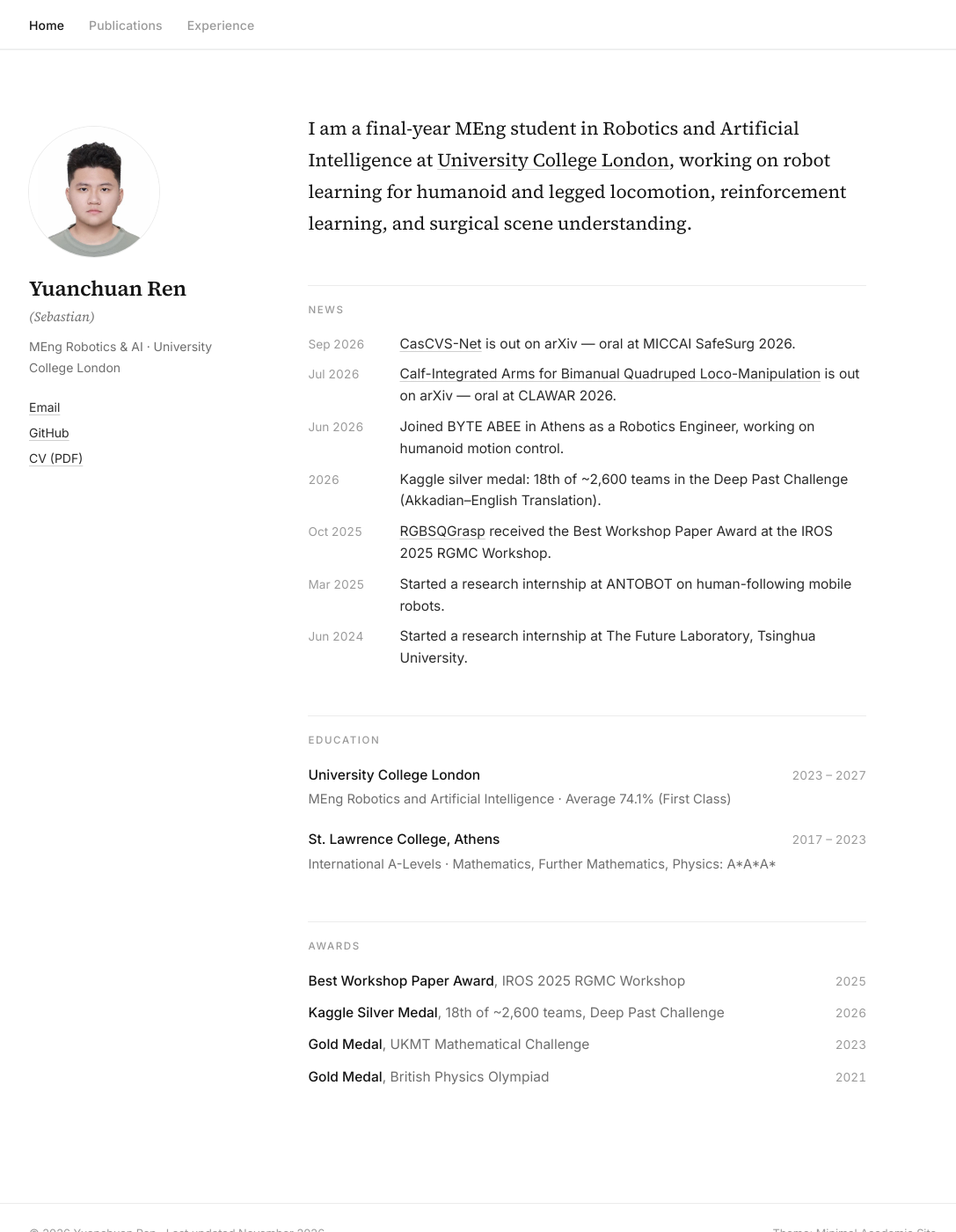
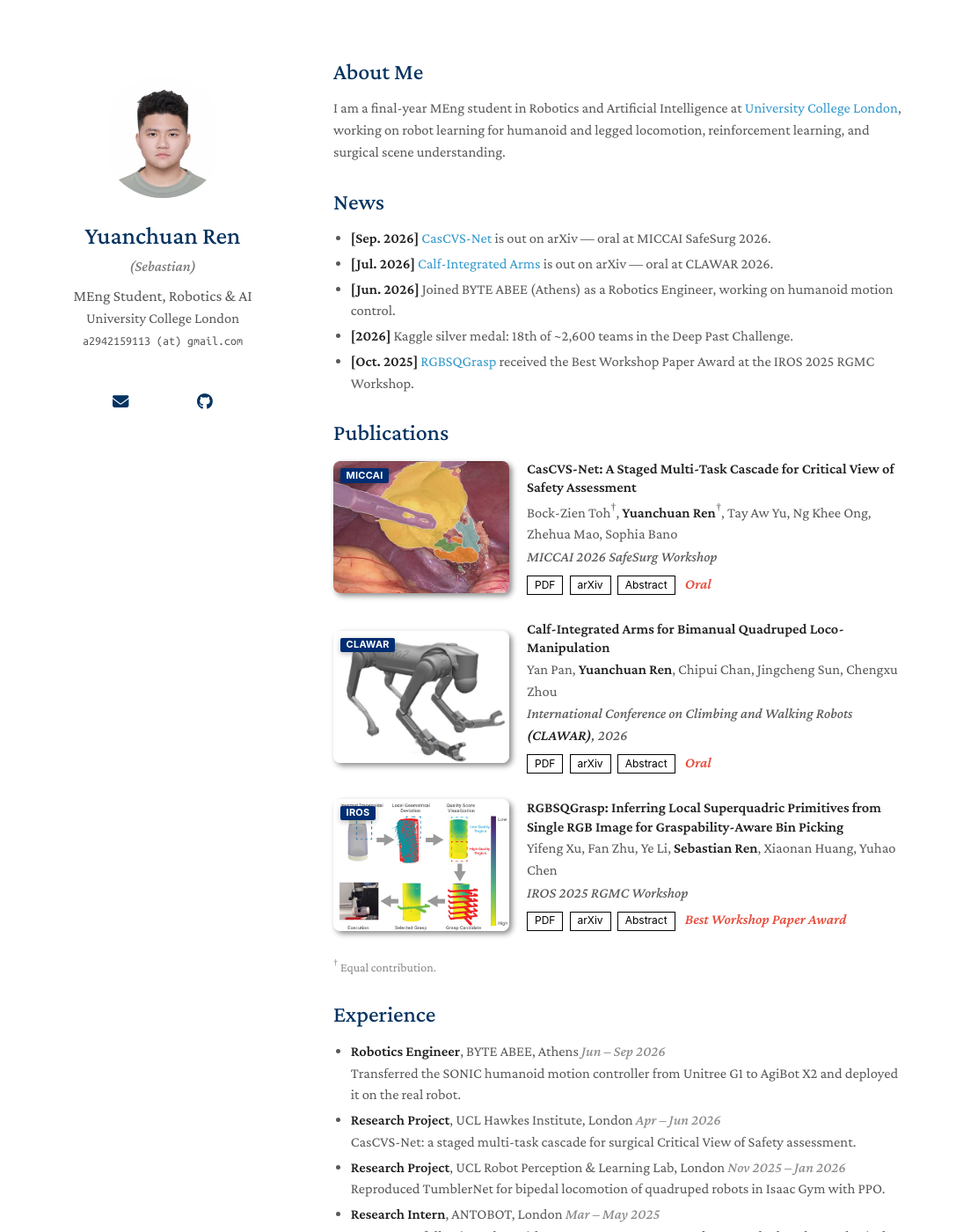
Before and after one commit to TaiE64/TaiE64.github.io, a Jekyll site: the page built from _pages/about.md, in a window 1280 px wide and 1400 px high. Shown: the whole window at 88% size, without its empty margins (91-1178 px from the left). Built offline with Jekyll 4.4.1, drawn with Linux system fonts in a browser that asks for light colours; a script bundle is joined from its source files by our own code; library files that are not in the unit come from our copies; a style sheet for code colours, icons or effects is not loaded; some of the changed text lies outside the part shown.

Commit message:
Home page in the style of Minimal Light
Standalone single-page home (layout adapted from yaoyao-liu/minimal-light,
CC0): fixed sidebar with avatar and links; About, News, Publications with
teaser images and venue badges, Experience, Education, Awards. Publication
entries live in _data/publications.yml.

Co-Authored-By: Claude Opus 5.5 <noreply@anthropic.com>

```diff
--- a/_config.yml
+++ b/_config.yml
@@ -29,7 +29,9 @@ author:
   pronouns         : ""
   bio              : "Robot learning: humanoid & legged locomotion, reinforcement learning, surgical scene understanding."
   location         : "London, UK"
+  position         : "MEng Student, Robotics & AI"
   employer         : "University College London"
+  employer_link    : "https://www.ucl.ac.uk/computer-science/"
   uri              :
   email            : "a2942159113@gmail.com"
 
--- /dev/null
+++ b/_data/publications.yml
@@ -0,0 +1,32 @@
+# Publications shown on the home page, newest first.
+main:
+
+  - title: "CasCVS-Net: A Staged Multi-Task Cascade for Critical View of Safety Assessment"
+    authors: "Bock-Zien Toh<sup>†</sup>, <strong>Yuanchuan Ren</strong><sup>†</sup>, Tay Aw Yu, Ng Khee Ong, Zhehua Mao, Sophia Bano"
+    conference_short: MICCAI
+    conference: "MICCAI 2026 SafeSurg Workshop"
+    arxiv: https://arxiv.org/abs/2609.27681
+    pdf: https://arxiv.org/pdf/2609.27681
+    image: /images/pubs/cascvs-net.jpg
+    notes: Oral
+    abstract: "CasCVS-Net assesses the Critical View of Safety in laparoscopic cholecystectomy by chaining three tasks: predicted boxes guide anatomy segmentation, and predicted masks supply the region features for CVS classification, so no ground-truth annotations are needed at inference. Staged training, from detection up to the full cascade, improves grounding of small and rare hepatocystic structures."
+
+  - title: "Calf-Integrated Arms for Bimanual Quadruped Loco-Manipulation"
+    authors: "Yan Pan, <strong>Yuanchuan Ren</strong>, Chipui Chan, Jingcheng Sun, Chengxu Zhou"
+    conference_short: CLAWAR
+    conference: "International Conference on Climbing and Walking Robots <strong>(CLAWAR)</strong>, 2026"
+    arxiv: https://arxiv.org/abs/2607.06186
+    pdf: https://arxiv.org/pdf/2607.06186
+    image: /images/pubs/calf-arms.jpg
+    notes: Oral
+    abstract: "An arm is built into each front calf of a Unitree Go2, so the robot can grasp at ground level and manipulate with both hands while all four feet stay planted. A vision-language model sequences skills from a fixed library for long-horizon tasks, shown in simulation on a cabinet task, a two-handed lift and an inter-arm handover."
+
+  - title: "RGBSQGrasp: Inferring Local Superquadric Primitives from Single RGB Image for Graspability-Aware Bin Picking"
+    authors: "Yifeng Xu, Fan Zhu, Ye Li, <strong>Sebastian Ren</strong>, Xiaonan Huang, Yuhao Chen"
+    conference_short: IROS
+    conference: "IROS 2025 RGMC Workshop"
+    arxiv: https://arxiv.org/abs/2503.02387
+    pdf: https://arxiv.org/pdf/2503.02387
+    image: /images/pubs/rgbsqgrasp.jpg
+    notes: Best Workshop Paper Award
+    abstract: "RGBSQGrasp picks objects from cluttered bins with a single RGB camera and no depth sensor: a foundation depth model and a superquadric-fitting network recover a compact shape primitive for each object, which then guides grasp-pose sampling. Real-robot experiments show reliable grasps on unseen objects in packed bins."
--- /dev/null
+++ b/_includes/home-publications.html
@@ -0,0 +1,29 @@
+<h2 id="publications">Publications</h2>
+
+<div class="publications">
+<ol class="bibliography">
+{% for p in site.data.publications.main %}
+<li>
+  <div class="pub-row">
+    <div class="abbr">
+      <a href="{{ p.arxiv }}" target="_blank" rel="noopener"><img class="teaser" src="{{ p.image }}" alt="{{ p.title | strip_html | escape }}" loading="lazy"></a>
+      <abbr class="badge">{{ p.conference_short }}</abbr>
+    </div>
+    <div class="info">
+      <div class="title"><a href="{{ p.arxiv }}" target="_blank" rel="noopener">{{ p.title }}</a></div>
+      <div class="author">{{ p.authors }}</div>
+      <div class="periodical"><em>{{ p.conference }}</em></div>
+      <div class="links">
+        <a href="{{ p.pdf }}" class="btn" target="_blank" rel="noopener">PDF</a>
+        <a href="{{ p.arxiv }}" class="btn" target="_blank" rel="noopener">arXiv</a>
+        <a href="#" class="btn abstract-toggle" aria-expanded="false" aria-controls="abs-{{ forloop.index }}">Abstract</a>
+        <span class="notes">{{ p.notes }}</span>
+      </div>
+    </div>
+  </div>
+  <div class="abstract" id="abs-{{ forloop.index }}"><p>{{ p.abstract }}</p></div>
+</li>
+{% endfor %}
+</ol>
+</div>
+<p class="pub-note"><sup>†</sup> Equal contribution.</p>
--- /dev/null
+++ b/_layouts/homepage.html
@@ -0,0 +1,61 @@
+<!DOCTYPE html>
+<!-- Home page layout adapted from the Minimal Light theme by Yaoyao Liu (CC0): https://github.com/yaoyao-liu/minimal-light -->
+<html lang="en">
+  <head>
+    <meta charset="UTF-8">
+    <meta http-equiv="X-UA-Compatible" content="IE=edge">
+    <meta name="viewport" content="width=device-width, initial-scale=1">
+    <title>{{ site.author.name }} | {{ site.author.employer }}</title>
+    <meta name="description" content="{{ site.description }}">
+    <link rel="canonical" href="{{ site.url }}/">
+    <link rel="icon" type="image/svg+xml" href="/images/favicon.svg">
+    <link rel="stylesheet" href="https://cdnjs.cloudflare.com/ajax/libs/academicons/1.8.6/css/academicons.min.css" integrity="sha256-uFVgMKfistnJAfoCUQigIl+JfUaP47GrRKjf6CTPVmw=" crossorigin="anonymous">
+    <link rel="stylesheet" href="https://cdnjs.cloudflare.com/ajax/libs/font-awesome/6.4.2/css/all.min.css" integrity="sha512-z3gLpd7yknf1YoNbCzqRKc4qyor8gaKU1qmn+CShxbuBusANI9QpRohGBreCFkKxLhei6S9CQXFEbbKuqLg0DA==" crossorigin="anonymous" referrerpolicy="no-referrer">
+    <link rel="stylesheet" href="https://fonts.googleapis.com/css2?family=Crimson+Pro:ital,wght@0,400;0,500;0,600;1,500;1,600&family=Ubuntu+Mono&display=swap">
+    <link rel="stylesheet" href="/assets/css/home.css">
+  </head>
+  <body>
+    <div class="wrapper">
+      <header>
+        <a class="image avatar"><img src="/images/{{ site.author.avatar }}" alt="{{ site.author.name }}"></a>
+
+        <h1>{{ site.author.name }}</h1>
+        {% if site.author.alias %}<div class="alias">({{ site.author.alias }})</div>{% endif %}
+
+        <position>{{ site.author.position }}</position>
+        <br>
+        <a href="{{ site.author.employer_link }}" rel="noopener"><autocolor>{{ site.author.employer }}</autocolor></a>
+        <br>
+        <email>{{ site.author.email | replace: "@", " (at) " }}</email>
+
+        <br>
+        <br>
+        <div class="social-icons">
+          <a href="mailto:{{ site.author.email }}" title="Email"><i class="fas fa-envelope"></i></a>
+          <a href="/Sebastian_Ren_CV.pdf" title="CV"><i class="ai ai-cv" style="font-size:1.3rem;"></i></a>
+          {% if site.author.googlescholar %}<a href="https://scholar.google.com/citations?user={{ site.author.googlescholar }}" title="Google Scholar"><i class="ai ai-google-scholar" style="font-size:1.2rem"></i></a>{% endif %}
+          <a href="https://github.com/{{ site.author.github }}" title="GitHub"><i class="fab fa-github"></i></a>
+          {% if site.author.linkedin %}<a href="https://www.linkedin.com/in/{{ site.author.linkedin }}" title="LinkedIn"><i class="fab fa-linkedin"></i></a>{% endif %}
+        </div>
+        <br>
+      </header>
+
+      <section>
+        {{ content }}
+        <br>
+        <p><small>Last updated {{ site.time | date: "%B %Y" }}. Design adapted from the <a href="https://github.com/yaoyao-liu/minimal-light" target="_blank" rel="noopener">Minimal Light</a> theme.</small></p>
+      </section>
+    </div>
+
+    <script>
+      document.querySelectorAll('.publications .abstract-toggle').forEach(function (btn) {
+        btn.addEventListener('click', function (e) {
+          e.preventDefault();
+          var box = document.getElementById(btn.getAttribute('aria-controls'));
+          var open = box.classList.toggle('open');
+          btn.setAttribute('aria-expanded', String(open));
+        });
+      });
+    </script>
+  </body>
+</html>
--- a/_pages/about.md
+++ b/_pages/about.md
@@ -1,38 +1,48 @@
 ---
+layout: homepage
 permalink: /
-author_profile: false
 redirect_from:
   - /about/
   - /about.html
 ---
 
-<p class="lead">I am a final-year MEng student in Robotics and Artificial Intelligence at <a href="https://www.ucl.ac.uk/computer-science/">University College London</a>, working on robot learning for humanoid and legged locomotion, reinforcement learning, and surgical scene understanding.</p>
+## About Me
 
-<h2 class="section">News</h2>
-<ul class="news">
-  <li><time>Sep 2026</time><span><a href="https://arxiv.org/abs/2609.27681">CasCVS-Net</a> is out on arXiv — oral at MICCAI SafeSurg 2026.</span></li>
-  <li><time>Jul 2026</time><span><a href="https://arxiv.org/abs/2607.06186">Calf-Integrated Arms for Bimanual Quadruped Loco-Manipulation</a> is out on arXiv — oral at CLAWAR 2026.</span></li>
-  <li><time>Jun 2026</time><span>Joined BYTE ABEE in Athens as a Robotics Engineer, working on humanoid motion control.</span></li>
-  <li><time>2026</time><span>Kaggle silver medal: 18th of ~2,600 teams in the Deep Past Challenge (Akkadian–English Translation).</span></li>
-  <li><time>Oct 2025</time><span><a href="https://arxiv.org/abs/2503.02387">RGBSQGrasp</a> received the Best Workshop Paper Award at the IROS 2025 RGMC Workshop.</span></li>
-  <li><time>Mar 2025</time><span>Started a research internship at ANTOBOT on human-following mobile robots.</span></li>
-  <li><time>Jun 2024</time><span>Started a research internship at The Future Laboratory, Tsinghua University.</span></li>
-</ul>
+I am a final-year MEng student in Robotics and Artificial Intelligence at [University College London](https://www.ucl.ac.uk/computer-science/), working on robot learning for humanoid and legged locomotion, reinforcement learning, and surgical scene understanding.
 
-<h2 class="section">Education</h2>
-<div class="entry">
-  <div class="entry__head"><span class="entry__title">University College London</span><span class="entry__date">2023 – 2027</span></div>
-  <p class="entry__sub">MEng Robotics and Artificial Intelligence · Average 74.1% (First Class)</p>
-</div>
-<div class="entry">
-  <div class="entry__head"><span class="entry__title">St. Lawrence College, Athens</span><span class="entry__date">2017 – 2023</span></div>
-  <p class="entry__sub">International A-Levels · Mathematics, Further Mathematics, Physics: A*A*A*</p>
-</div>
+## News
 
-<h2 class="section">Awards</h2>
-<ul class="awards">
-  <li><span><strong>Best Workshop Paper Award</strong>, IROS 2025 RGMC Workshop</span><span>2025</span></li>
-  <li><span><strong>Kaggle Silver Medal</strong>, 18th of ~2,600 teams, Deep Past Challenge</span><span>2026</span></li>
-  <li><span><strong>Gold Medal</strong>, UKMT Mathematical Challenge</span><span>2023</span></li>
-  <li><span><strong>Gold Medal</strong>, British Physics Olympiad</span><span>2021</span></li>
-</ul>
+- **[Sep. 2026]** [CasCVS-Net](https://arxiv.org/abs/2609.27681) is out on arXiv — oral at MICCAI SafeSurg 2026.
+- **[Jul. 2026]** [Calf-Integrated Arms](https://arxiv.org/abs/2607.06186) is out on arXiv — oral at CLAWAR 2026.
+- **[Jun. 2026]** Joined BYTE ABEE (Athens) as a Robotics Engineer, working on humanoid motion control.
+- **[2026]** Kaggle silver medal: 18th of ~2,600 teams in the Deep Past Challenge.
+- **[Oct. 2025]** [RGBSQGrasp](https://arxiv.org/abs/2503.02387) received the Best Workshop Paper Award at the IROS 2025 RGMC Workshop.
+
+{% include home-publications.html %}
+
+## Experience
+
+- **Robotics Engineer**, BYTE ABEE, Athens <span class="when">Jun – Sep 2026</span>
+  Transferred the SONIC humanoid motion controller from Unitree G1 to AgiBot X2 and deployed it on the real robot.
+- **Research Project**, UCL Hawkes Institute, London <span class="when">Apr – Jun 2026</span>
+  CasCVS-Net: a staged multi-task cascade for surgical Critical View of Safety assessment.
+- **Research Project**, UCL Robot Perception & Learning Lab, London <span class="when">Nov 2025 – Jan 2026</span>
+  Reproduced TumblerNet for bipedal locomotion of quadruped robots in Isaac Gym with PPO.
+- **Research Intern**, ANTOBOT, London <span class="when">Mar – May 2025</span>
+  ROS person-following robot with YOLOv8n, OSNet Re-ID and an EKF, deployed on a physical robot.
+- **Research Intern**, The Future Laboratory, Tsinghua University, Beijing <span class="when">Jun – Sep 2024</span>
+  Airflow simulation for bio-inspired olfaction and E-nose data-collection software.
+
+## Education
+
+- **University College London**, MEng Robotics and Artificial Intelligence <span class="when">2023 – 2027</span>
+  Average 74.1% (First Class).
+- **St. Lawrence College, Athens**, International A-Levels <span class="when">2017 – 2023</span>
+  Mathematics, Further Mathematics, Physics: A\*A\*A\*.
+
+## Awards
+
+- **Best Workshop Paper Award**, IROS 2025 RGMC Workshop, 2025.
+- **Kaggle Silver Medal**, 18th of ~2,600 teams, Deep Past Challenge, 2026.
+- **Gold Medal**, UKMT Mathematical Challenge, 2023.
+- **Gold Medal**, British Physics Olympiad, 2021.
--- /dev/null
+++ b/assets/css/home.css
@@ -0,0 +1,143 @@
+/* Home page styles, adapted from the Minimal Light theme by Yaoyao Liu (CC0):
+   https://github.com/yaoyao-liu/minimal-light  (no-dark-mode variant) */
+
+body {
+  background-color: #fff;
+  padding: 0;
+  margin: 0;
+  font: 16.5px/1.5 "Crimson Pro", Georgia, serif;
+  color: #595959;
+  font-weight: 400;
+  -webkit-font-smoothing: antialiased;
+}
+
+h1, h2, h3, h4 { color: #043361; line-height: 1.1; }
+h1 { font-size: 28px; font-weight: 500; margin: 0 0 6px; }
+h2 { font-size: 157%; font-weight: 500; margin: 2px 0 15px; }
+
+p, ul, ol { margin: 0 0 20px; }
+ul { padding-left: 1.2em; }
+li { margin-bottom: 4px; }
+strong { color: #222; font-weight: 600; }
+small { font-size: 12px; color: #999; }
+
+a { color: #39c; text-decoration: none; }
+a:hover { color: #069; }
+
+img { max-width: 100%; }
+
+.wrapper { width: 960px; margin: 0 auto; }
+
+/* ---------- Sidebar ---------- */
+header {
+  width: 232px;
+  float: left;
+  position: fixed;
+  padding-top: 4em;
+  text-align: center;
+}
+.image.avatar { display: inline-block; }
+.image.avatar img { border-radius: 100%; width: 60%; padding: 20px; }
+.alias { font-style: italic; font-size: 17px; color: #777; margin: 0 0 8px; }
+position { font-size: 1.1rem; }
+autocolor { color: #595959; }
+email { font-size: 14px; font-family: "Ubuntu Mono", monospace; }
+
+.social-icons a {
+  display: inline-block;
+  height: 2.4rem;
+  width: 2.4rem;
+  color: #043361 !important;
+  border-radius: 100%;
+  text-align: center;
+  font-size: 1.15rem;
+  line-height: 2.5rem;
+  margin-right: 0.4rem;
+  transition: transform 0.15s ease;
+}
+.social-icons a:last-child { margin-right: 0; }
+.social-icons a:hover { color: #000 !important; transform: scale(1.2); }
+
+/* ---------- Main column ---------- */
+section {
+  width: 650px;
+  float: right;
+  padding-top: 4em;
+  padding-bottom: 50px;
+}
+section h2 { margin-top: 30px; }
+section h2:first-child { margin-top: 2px; }
+
+.when { color: #8a8a8a; font-style: italic; white-space: nowrap; }
+
+/* ---------- Publications ---------- */
+.publications { margin-top: 0.5rem; }
+.publications ol.bibliography { list-style: none; padding: 0; margin: 0; }
+.publications ol.bibliography li { margin-bottom: 1.6rem; }
+.pub-row { display: flex; align-items: center; }
+.pub-row .abbr { position: relative; flex: 0 0 200px; padding-right: 20px; }
+.pub-row .teaser {
+  display: block;
+  width: 200px;
+  height: 150px;
+  object-fit: cover;
+  border-radius: 8px;
+  box-shadow: 3px 3px 6px #888;
+}
+.pub-row .badge {
+  position: absolute;
+  top: 8px;
+  left: 8px;
+  display: inline-block;
+  padding: 0.25em 0.6em;
+  font: 700 11px/1 -apple-system, "Segoe UI", Roboto, sans-serif;
+  letter-spacing: 0.02em;
+  color: #fff;
+  background-color: #002d72;
+  border-radius: 2px;
+  box-shadow: 0 2px 5px rgba(0,0,0,0.16), 0 2px 10px rgba(0,0,0,0.12);
+}
+.pub-row .info { flex: 1; min-width: 0; }
+.publications .title { font-weight: 600; color: #222; line-height: 1.3; }
+.publications .title a { color: #222; }
+.publications .title a:hover { color: #069; }
+.publications .author { margin-top: 2px; }
+.publications .periodical { margin-top: 1px; }
+.publications .links { margin-top: 6px; }
+.publications .links a.btn {
+  display: inline-block;
+  font: 12px/1.4 -apple-system, "Segoe UI", Roboto, sans-serif;
+  color: #000;
+  border: 1px solid #000;
+  padding: 0.1rem 0.5rem;
+  margin-right: 4px;
+}
+.publications .links a.btn:hover { color: #002d72; border-color: #002d72; }
+.publications .notes { color: #e74d3c; font-style: italic; font-weight: 600; margin-left: 4px; }
+.publications .abstract {
+  font-size: 0.92rem;
+  line-height: 1.5;
+  max-height: 0;
+  overflow: hidden;
+  border: 1px dashed transparent;
+  transition: all 0.15s ease;
+}
+.publications .abstract.open { max-height: 30em; border-color: #bbb; margin-top: 10px; }
+.publications .abstract p { margin: 10px 12px; }
+.pub-note { font-size: 14px; color: #888; }
+
+/* ---------- Small screens ---------- */
+@media print, screen and (max-width: 960px) {
+  body { padding: 15px; word-wrap: break-word; }
+  div.wrapper { width: auto; margin: 0; }
+  header, section { float: none; position: static; width: auto; }
+  header { padding-top: 1em; }
+  section { border: 1px solid #e5e5e5; border-width: 1px 0; padding: 20px 0; margin: 0 0 20px; }
+  .image.avatar img { width: 117px; }
+}
+@media print, screen and (max-width: 480px) {
+  .pub-row { display: block; }
+  .pub-row .abbr { padding: 0 0 10px; }
+  .pub-row .teaser { width: 100%; height: auto; aspect-ratio: 4 / 3; }
+  .image.avatar img { width: 95px; }
+}
```
